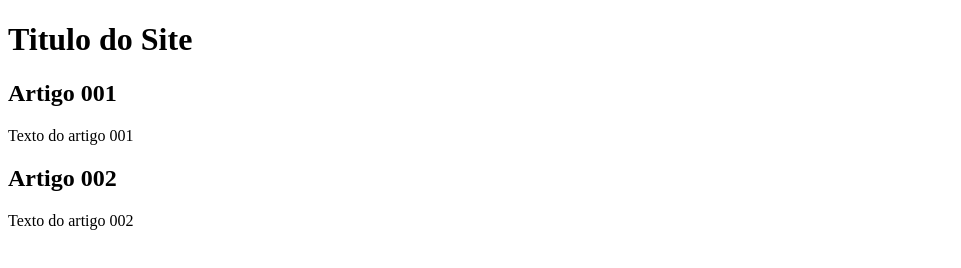
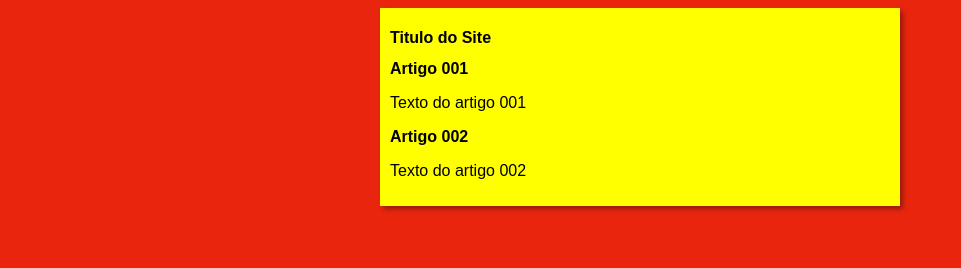
Before and after one commit to SousaJailson/projeto-site, a plain HTML site: page index.html in a window 1280 px wide. Shown: the whole page, without its empty margins (0-961 px from the left). Drawn offline with Linux system fonts and the light colour scheme.

Commit message:
Design 1.0

```diff
--- /dev/null
+++ b/estilo/style.css
@@ -0,0 +1,15 @@
+*{
+    font-family: Arial, Helvetica, sans-serif;
+    font-size: 16px;
+}
+
+body {
+    background-color: rgb(233, 38, 13);
+}
+main {
+    background-color: yellow;
+    width: 500px;
+    margin: auto;
+    padding: 10px;
+    box-shadow: 3px 3px 5px rgba(0, 0, 0, 0.363);
+}
--- a/index.html
+++ b/index.html
@@ -5,6 +5,7 @@
     <meta http-equiv="X-UA-Compatible" content="IE=edge">
     <meta name="viewport" content="width=device-width, initial-scale=1.0">
     <title>Titulo do Site</title>
+    <link rel="stylesheet" href="estilo/style.css">
 </head>
 <body>
   <main>
```
